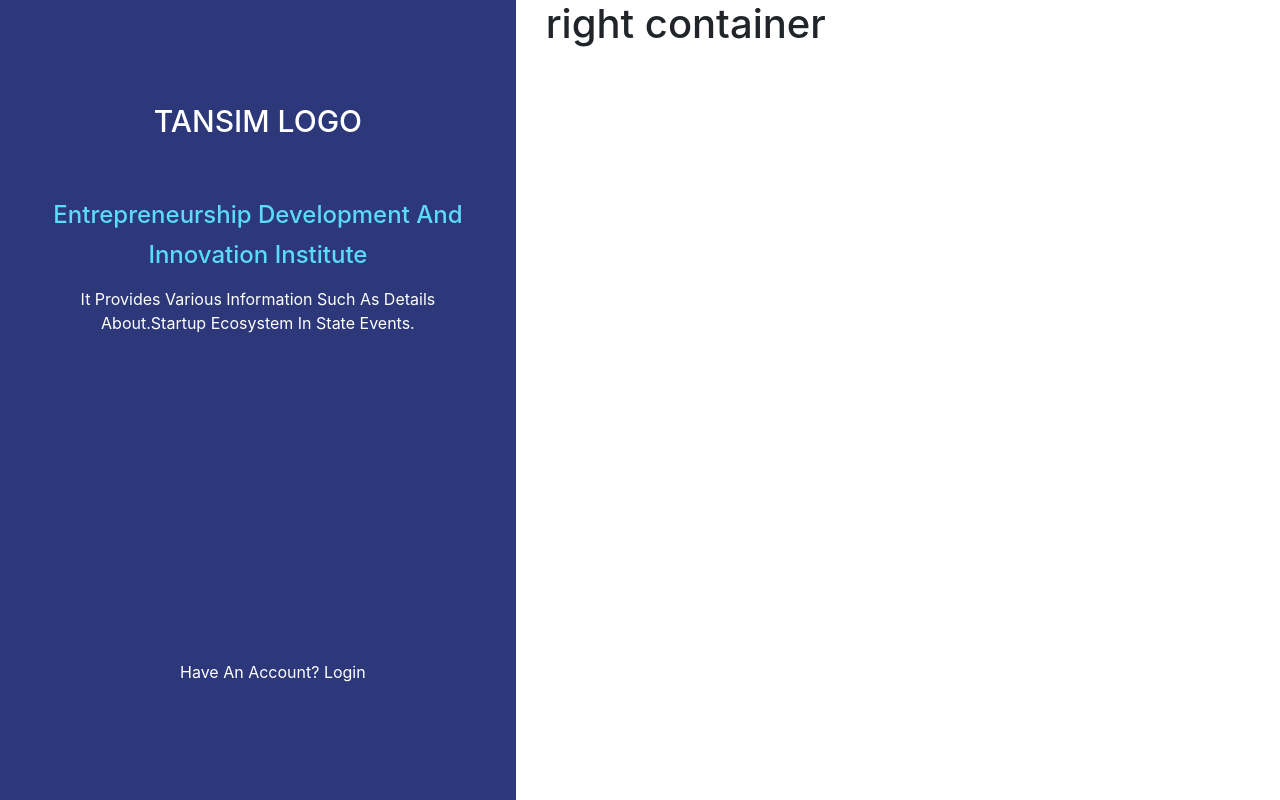
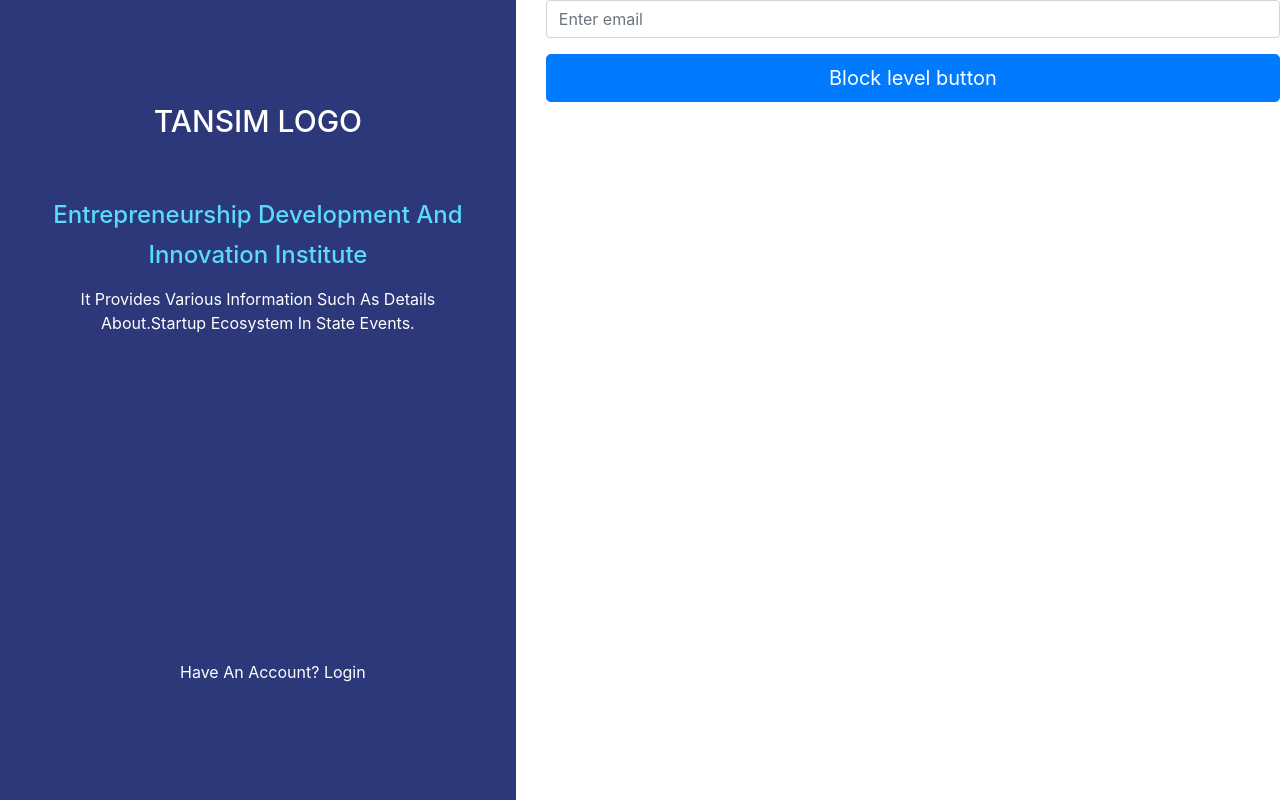
Before and after one commit to madhu1803/react6_tansim-login, a React (Create React App) app: page /login in a window 1280 px wide. Built offline with nearby package versions, Linux system fonts and the light colour scheme.

Commit message:
right side started

```diff
--- /dev/null
+++ b/src/Components/Btn.js
@@ -0,0 +1,11 @@
+import React, { Component } from "react";
+import "./Css/Btn.css";
+export default class Btn extends Component {
+  render() {
+    return (
+      <button type="button" className="btn btn-primary btn-lg btn-block">
+        Block level button
+      </button>
+    );
+  }
+}
--- /dev/null
+++ b/src/Components/Input.js
@@ -0,0 +1,13 @@
+import React, { Component } from "react";
+import { Form } from "react-bootstrap";
+import "./Css/Input.css";
+
+export default class Input extends Component {
+  render() {
+    return (
+      <Form.Group controlId="formBasicEmail">
+        <Form.Control type="email" placeholder="Enter email" />
+      </Form.Group>
+    );
+  }
+}
--- a/src/MajorComponents/RightContainer.js
+++ b/src/MajorComponents/RightContainer.js
@@ -1,10 +1,14 @@
 import React, { Component } from "react";
+import Input from "../Components/Input";
+import Btn from "../Components/Btn";
+import { Button } from "react-bootstrap";
 
 export default class RightContainer extends Component {
   render() {
     return (
       <div>
-        <h1>right container </h1>
+        <Input />
+        <Btn />
       </div>
     );
   }
```
Also changed, not shown: src/Components/Css/Btn.css (added), src/Components/Css/Input.css (added).
